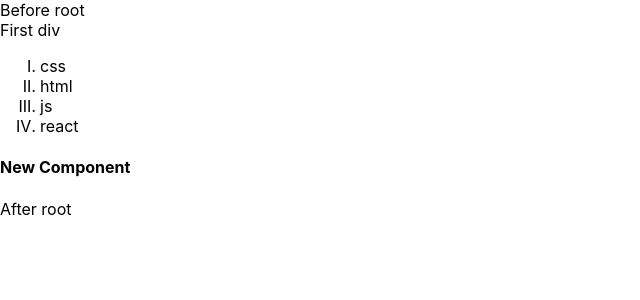
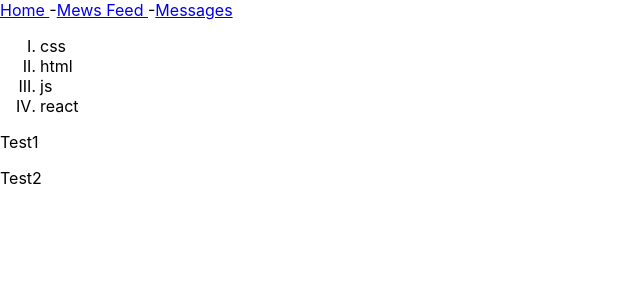
Before and after one commit to jayamkay/ReactApp, a React (Create React App) app: page / in a window 1280 px wide. Shown: the top 300 px of the page, without its empty margins (0-640 px from the left). Built offline with nearby package versions, Linux system fonts and the light colour scheme.

Commit message:
Import, Export, Default

```diff
--- a/public/index.html
+++ b/public/index.html
@@ -28,9 +28,7 @@
   </head>
   <body>
     <noscript>You need to enable JavaScript to run this app.</noscript>
-    Before root
     <div id="root"></div>
-    After root
     <!--
       This HTML file is a template.
       If you open it directly in the browser, you will see an empty page.
--- a/src/App.js
+++ b/src/App.js
@@ -1,30 +1,17 @@
-// Ctrl+A - выделить весь код
-// Ctrl+K +F - выровнять код
-// Ctrl+K+C/Ctrl+K+U - Comment Code (весь блок)
-import './App.css'; /* ./  - подключение файла из той же папки, где находится и этот файл (папка общая)*/
+import './App.css';
+import Technologies from './Technologies';
+import Header, { Test1, Test2 } from './Components/Header';
+
 
 const App = () => {
-  {/* вместо ключевого слова var в js теперь ипользуется let и const https://www.w3schools.com/js/js_variables.asp */ }
-  return (  /* объясленной переменной App присвоена стрелочная функция */
-    <div> First div
-      <div className="App">  {/* css-класс обозначается словом className, так как слово class зарезервировано JS */}
-        <ul>                 {/* Функция не может возвражать несколько элементов подряд, тэги нужно встроить внутрь основного элемента*/}
-          <li>css</li>
-          <li>html</li>
-          <li>js</li>
-          <li>react</li>
-        </ul>
-      </div>
-      <NewComponent />  {/* Вставка одной компоненты в другую под видом тэга */}
-    </div>
-  );
+  return <div>
+    <Header />
+    <Technologies />
+    <Test1 />
+    <Test2 />
+  </div>
 }
 
 
-const NewComponent = () => {
-  return <div>
-    <h4>New Component</h4>
-  </div>
-}
 
 export default App;
--- /dev/null
+++ b/src/Components/Header.js
@@ -0,0 +1,22 @@
+const Header = () => {
+  return <div>
+    <a href='#s'>Home </a> -
+    <a href='#s'>Mews Feed </a> -
+    <a href='#s'>Messages </a>
+  </div>
+}
+
+export const Test1 = () => {
+  return <div>
+    <p>Test1</p>
+  </div>
+}
+
+export const Test2 = () => {
+  return <div>
+    <p>Test2</p>
+  </div>
+}
+
+
+export default Header;
--- /dev/null
+++ b/src/Technologies.js
@@ -0,0 +1,15 @@
+const Technologies = () => {
+    return <div>
+      <div>
+          <ul>
+            <li>css</li>
+            <li>html</li>
+            <li>js</li>
+            <li>react</li>
+          </ul>
+        </div>
+    </div>
+  }
+
+
+  export default Technologies;
```
